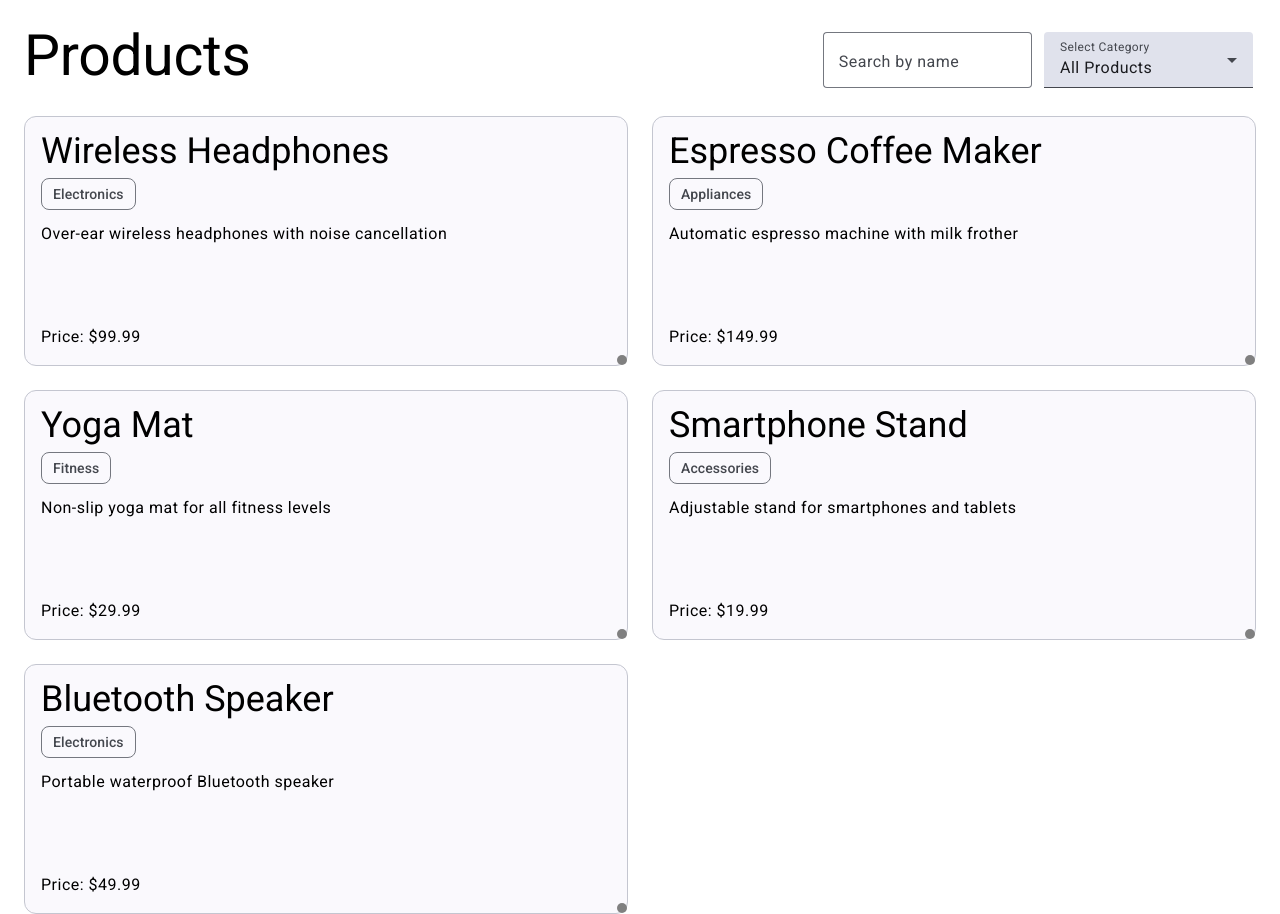
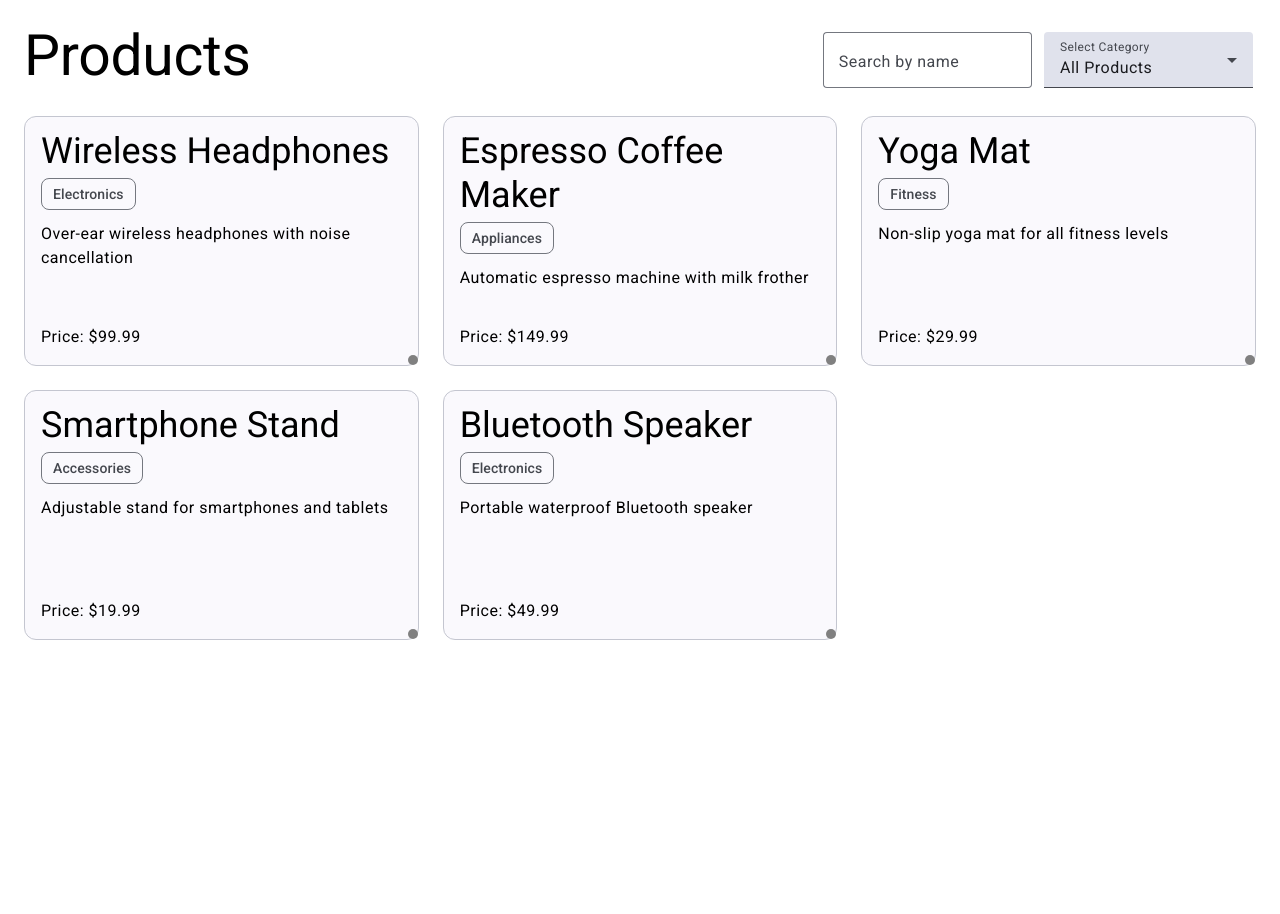
Before and after one commit to rrprodhan/product-portfolio, an Angular app: page /products in a window 1280 px wide. After the commit the page ends 824 px from the top, so only its background shows below. Built offline with nearby package versions, Linux system fonts and the light colour scheme.

Commit message:
Modified the spacing a bit in the grid container

```diff
--- a/src/app/components/product-card/product-card.component.html
+++ b/src/app/components/product-card/product-card.component.html
@@ -1,3 +1,4 @@
+<div class="page-body-container">
   <div class="product-card-list-container">
     @for (product of filteredProductList(); track $index) {
       <mat-card appResizable class="product-card" appearance="outlined">
@@ -16,3 +17,4 @@
       </mat-card>
     }
   </div>
+</div>
--- a/src/app/components/product-card/product-card.component.scss
+++ b/src/app/components/product-card/product-card.component.scss
@@ -1,8 +1,12 @@
+.page-body-container {
+  padding-bottom: 24px;
+}
+
 .product-card-list-container {
   display: grid;
-  grid-template-columns: repeat(auto-fill, minmax(400px, 1fr));
+  grid-template-columns: repeat(auto-fill, minmax(330px, 1fr));
   gap: 24px;
-  margin-bottom: 24px;
+  margin-bottom: 12px;
 }
 
 .product-card {
```
Lines whose indentation alone changed are shown as unchanged.
